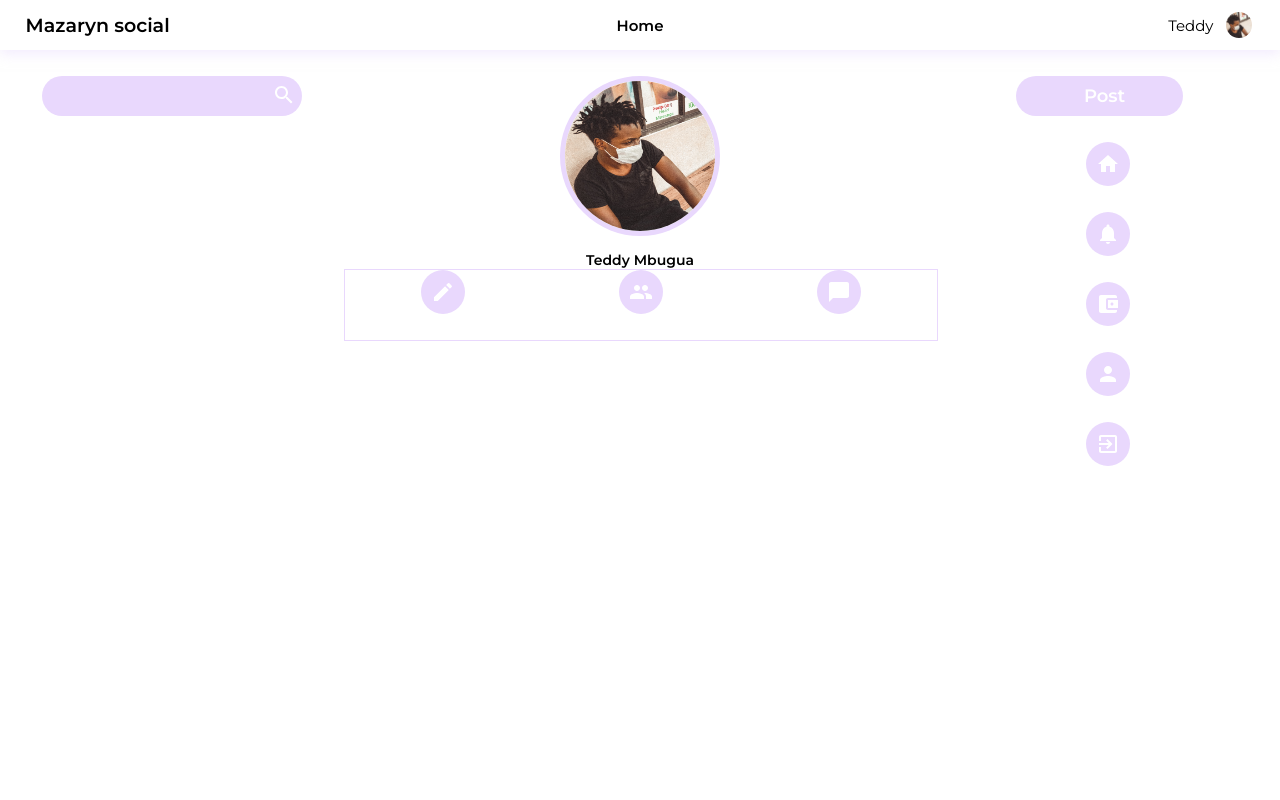
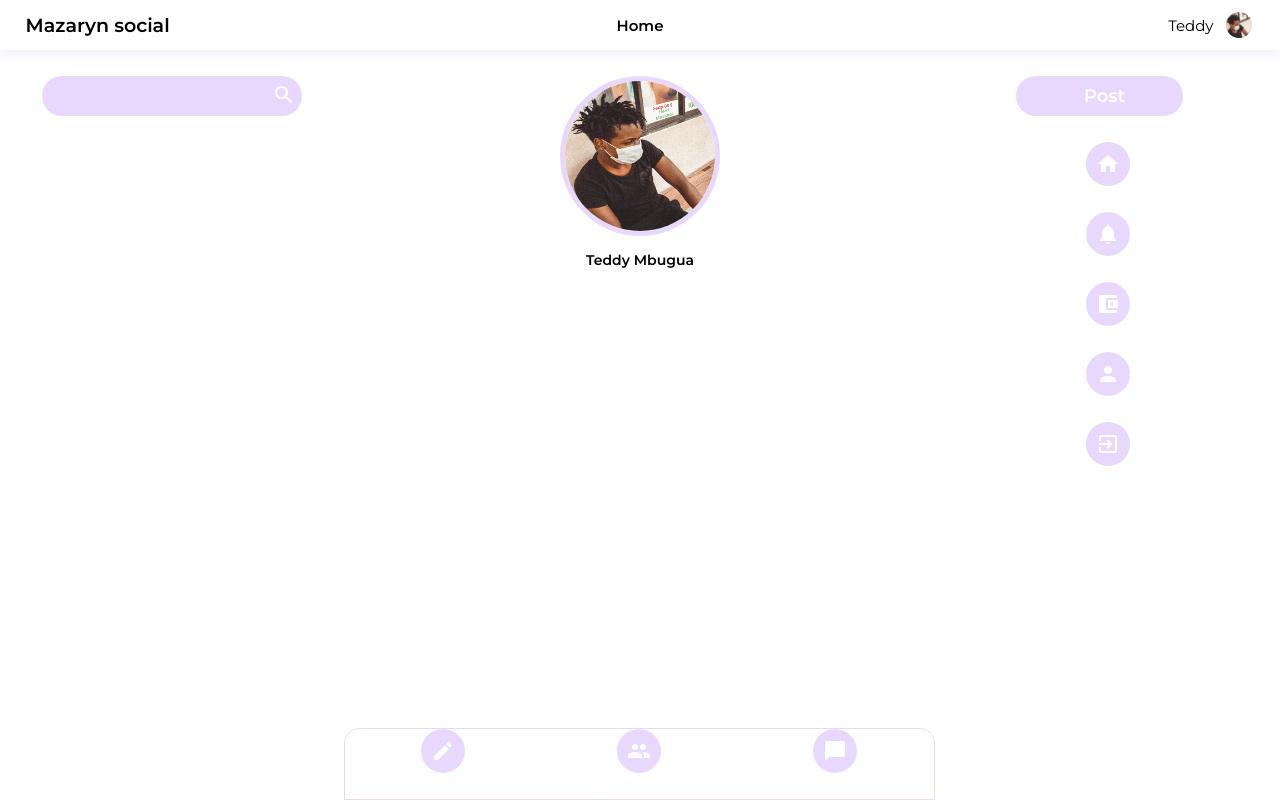
Before and after one commit to aiden77mori/mazaryn-frontend, a React (Create React App) app: page /profile in a window 1280 px wide. Built offline with nearby package versions, Linux system fonts and the light colour scheme.

Commit message:
made the profile footer

```diff
--- a/src/components/middle pane/profile/Profile.css
+++ b/src/components/middle pane/profile/Profile.css
@@ -37,11 +37,20 @@
     font-weight: bold;
 }
 
+.profile{
+    position: relative;
+    width: 100%;
+}
+
 /*footer menu*/
 
 .footerMenu{
-    width: 100%;
+    width: 46%;
     border:1px solid #e9d8fd;
+    position: fixed;
+    bottom: 0;
+    border-top-left-radius: 0.9375rem;
+    border-top-right-radius: 0.9375rem;
 }
 
 .footerMenu ul{
```
